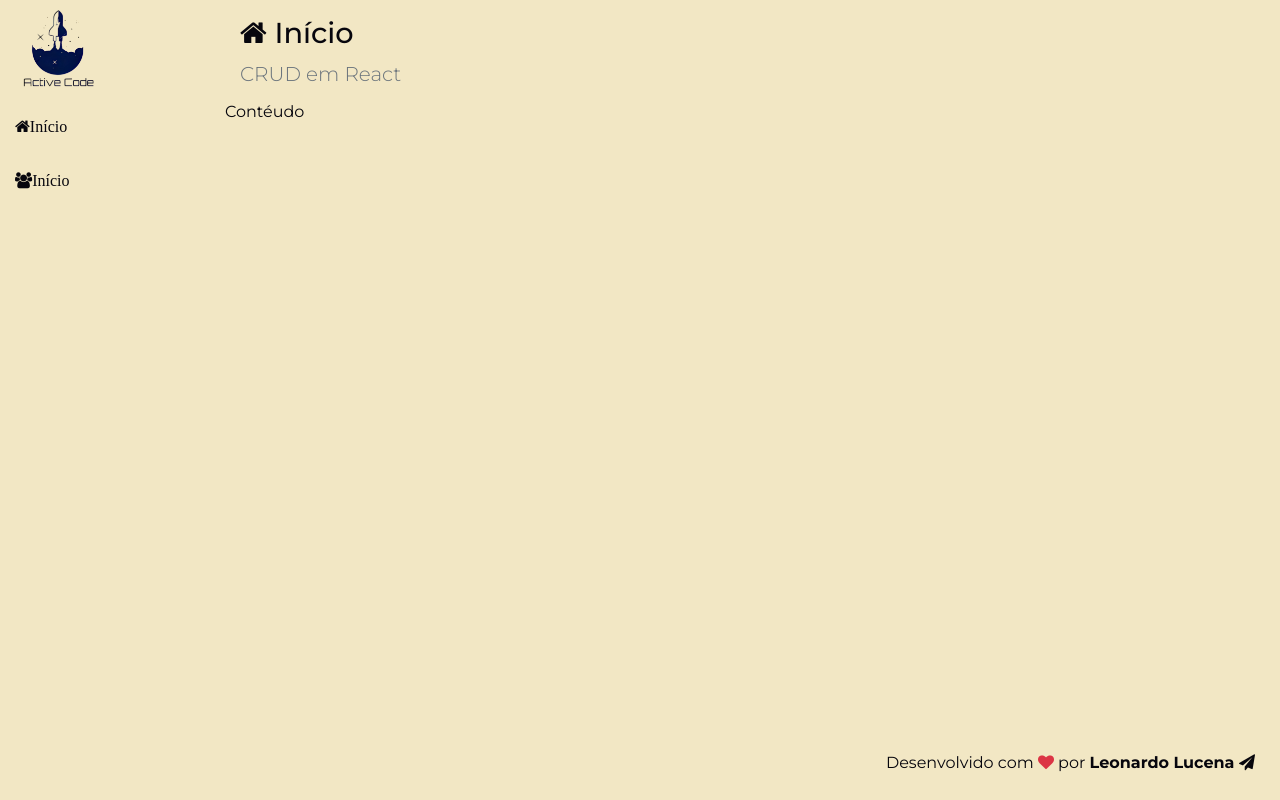
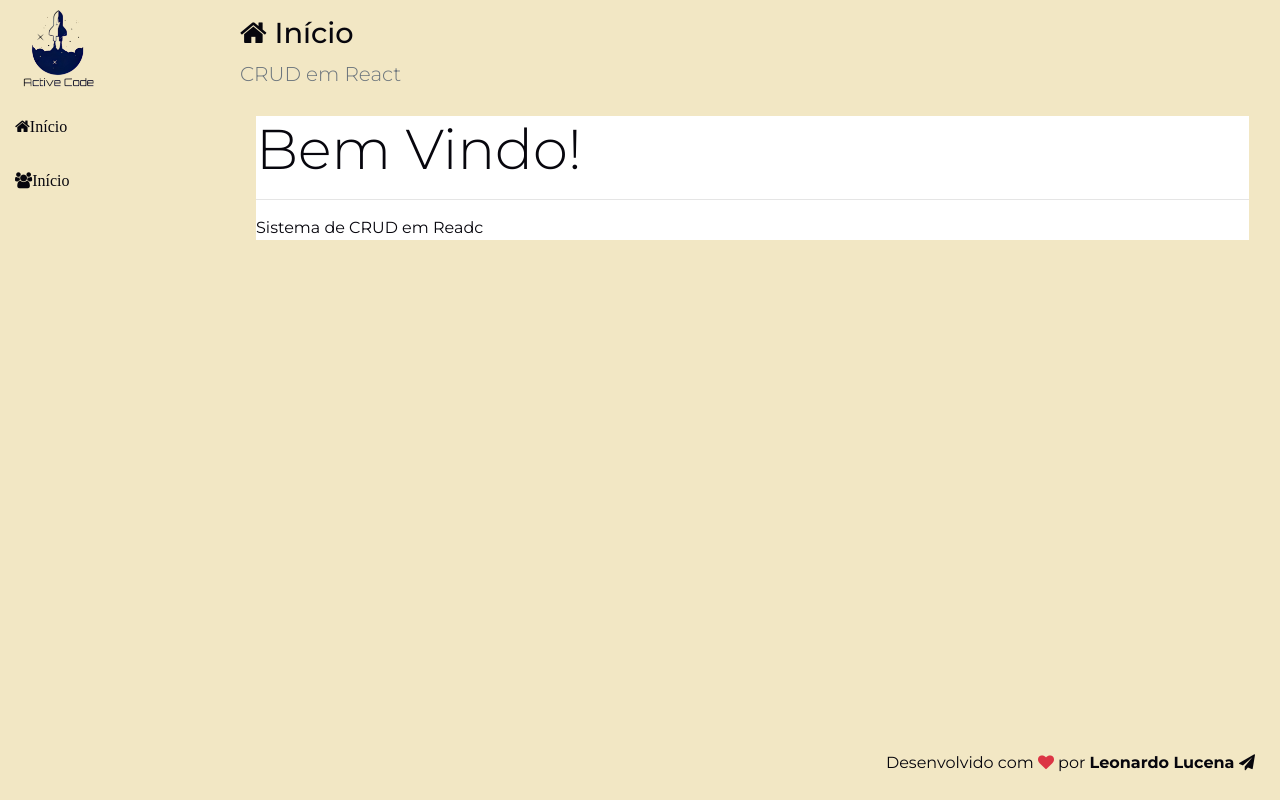
Before and after one commit to leonardobandeira/laboratorio-react, a React (Create React App) app in the folder frontend/: page / in a window 1280 px wide. Built offline with nearby package versions, Linux system fonts and the light colour scheme.

Commit message:
feat: Ajusta elementos para home

```diff
--- /dev/null
+++ b/frontend/src/components/home/Home.jsx
@@ -0,0 +1,10 @@
+import React from "react";
+import './Home.css'
+import Main from '../templete/Main'
+
+export default props =>
+    <Main icon="home" title="Início" subtitle="CRUD em React">
+        <div className="display-4"> Bem Vindo!</div>
+        <hr />
+        <p className="mb-0">Sistema de CRUD em Readc</p>
+    </Main>
--- a/frontend/src/components/templete/Main.css
+++ b/frontend/src/components/templete/Main.css
@@ -0,0 +1,3 @@
+main > div {
+    background-color: #FFF;
+}
--- a/frontend/src/components/templete/Main.jsx
+++ b/frontend/src/components/templete/Main.jsx
@@ -4,8 +4,10 @@ import Header from './Header'
 
 export default props =>
     <React.Fragment>
-        <Header {...props}/>
-        <main className='content'>
-            Contéudo
+        <Header {...props} />
+        <main className='content container-fluid'>
+            <div className="m-3 mt-3">
+                {props.children}
+            </div>
         </main>
     </React.Fragment>
--- a/frontend/src/components/templete/Nav.css
+++ b/frontend/src/components/templete/Nav.css
@@ -1,7 +1,3 @@
-aside.menu-area {
-    background-color: var(--bg-dark);
-}
-
 .menu a {
     display: block;
     text-decoration: none;
@@ -11,5 +7,5 @@ aside.menu-area {
 }
 
 .menu a:hover {
-    background: #f2eeeb49;
+    background: #F2EEEB;
 }
--- a/frontend/src/main/App.jsx
+++ b/frontend/src/main/App.jsx
@@ -6,13 +6,13 @@ import React from  'react'
 
 import Logo from '../components/templete/Logo'
 import Nav from '../components/templete/Nav'
-import Main from '../components/templete/Main'
+import Home from '../components/home/Home'
 import Footer from '../components/templete/Footer'
 
 export default props =>
     <div className='app'>
         <Logo />
-        <Main icon="home" title="Início" subtitle="CRUD em React" />
+        <Home/>
         <Nav />
         <Footer />
     </div>
```
Also changed, not shown: frontend/src/components/home/Home.css (added).
